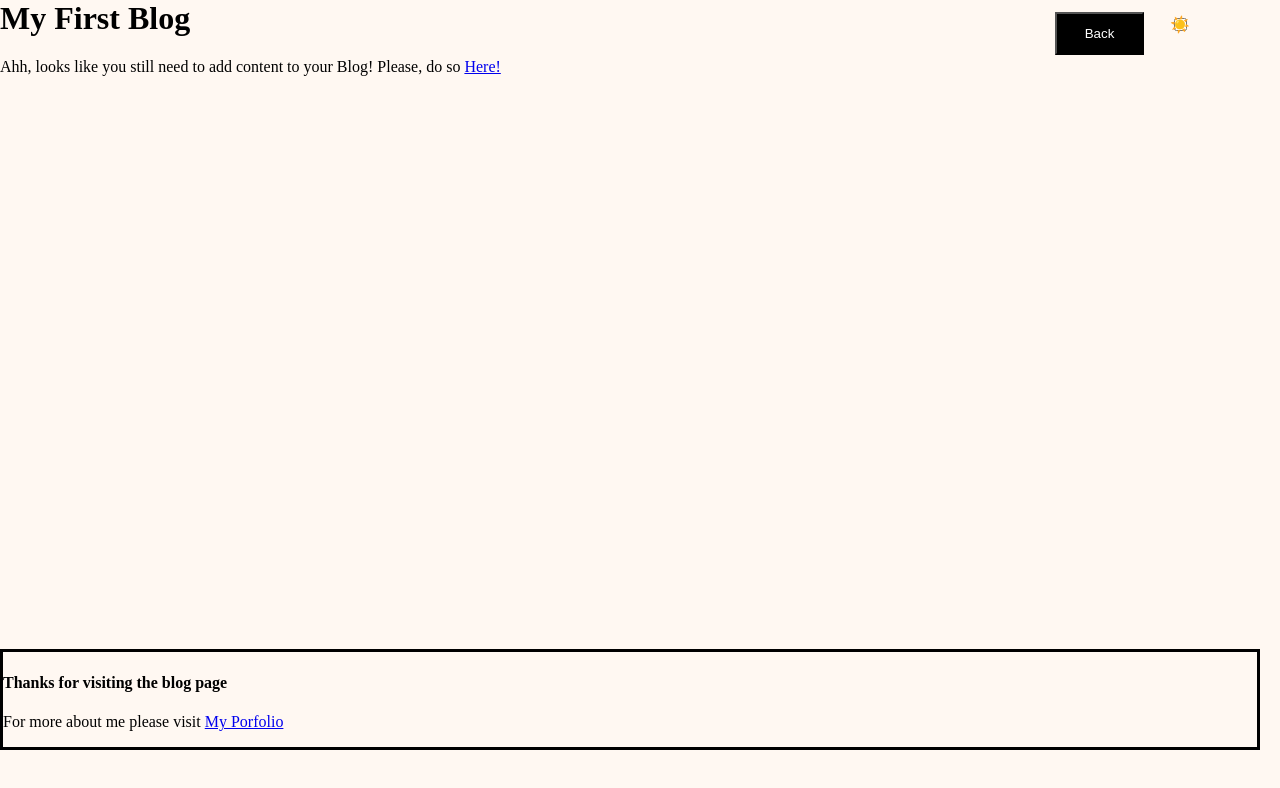
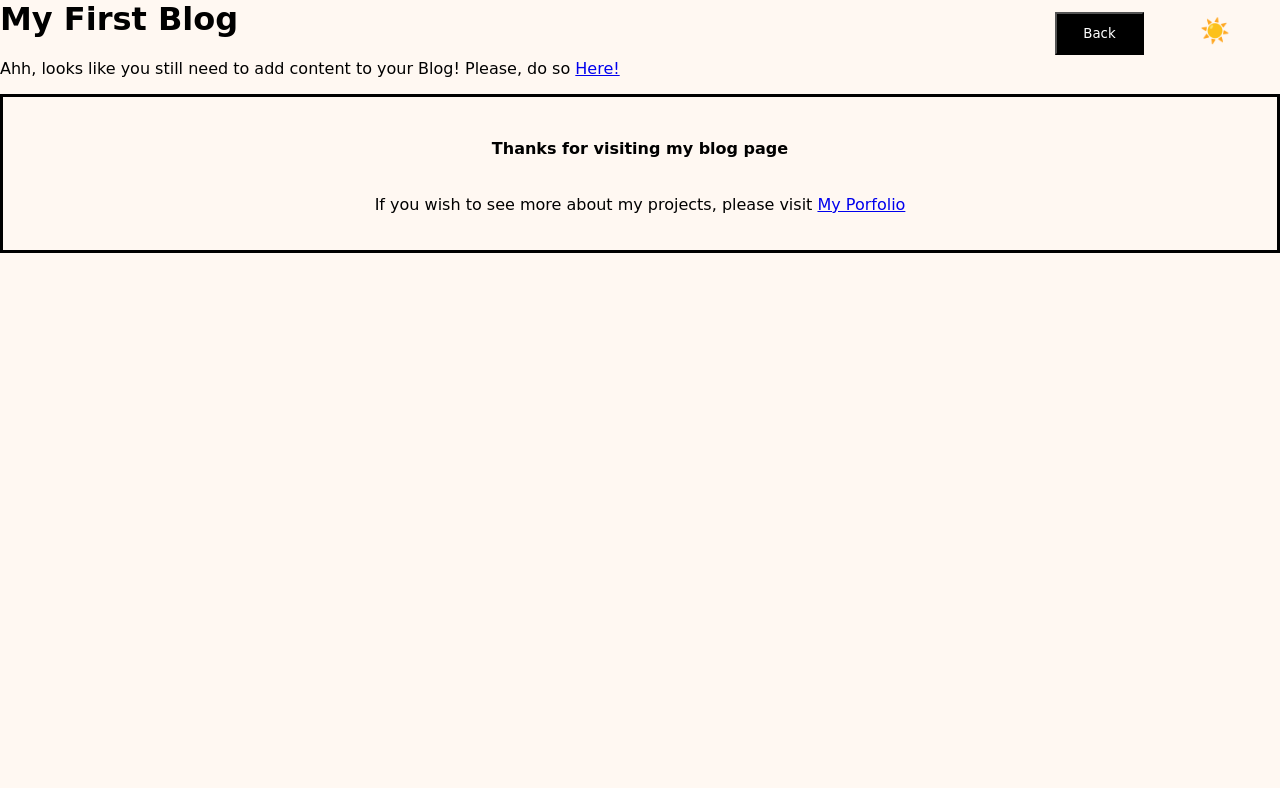
Before and after one commit to rennancruz/rennan-blog, a plain HTML site: page blog.html in a window 1280 px wide. Drawn offline with Linux system fonts and the light colour scheme.

Commit message:
Adding final work for personal blog

```diff
--- a/assets/css/blog.css
+++ b/assets/css/blog.css
@@ -1,61 +1,11 @@
 body {
   margin: 0;
+  display: flex;
+  flex-direction: column;
 }
 
 h1 {
   margin-top: 0;
-}
-
-/* Dark Mode */
-.dark {
-  background-color: #243447;
-  height: 100vh;
-  color: #bebebe;
-}
-
-.dark li a {
-  color: #bebebe;
-}
-
-.dark li a:hover {
-  background-color: #111;
-}
-
-/* Light Mode */
-.light {
-  background-color: #fff8f2;
-  color: black;
-  height: 100vh;
-}
-
-.light li a {
-  color: black;
-}
-
-.light li a:hover {
-  background-color: rgb(29, 128, 210);
-}
-
-/* Styling the Switch button */
-.switch {
-  position: fixed;
-  right: 50px;
-  top: 15px;
-  display: inline-block;
-  width: 60px;
-  height: 34px;
-}
-
-/* The slider */
-.slider {
-  position: absolute;
-  cursor: pointer;
-  top: 0;
-  left: 0;
-  right: 0;
-  bottom: 0;
-  -webkit-transition: 0.4s;
-  transition: 0.4s;
 }
 
 #back-btn {
@@ -67,12 +17,14 @@ h1 {
   background-color: black;
   color: white;
 }
+
 footer {
-  position: fixed;
+  display: flex;
+  flex-direction: column;
+  margin-top: auto;
+  padding: 20px;
+  text-align: center;
   border-style: solid;
-  width: 98%;
-
-  bottom: 50px;
 }
 
 .blog-post {
@@ -88,7 +40,3 @@ footer {
     margin-top: 0;
   }
 }
-
-/* .dark {
-  border-color: white;
-} */
--- a/assets/css/form.css
+++ b/assets/css/form.css
@@ -15,50 +15,6 @@ header h1 {
   text-align: center;
 }
 
-/* Dark Mode */
-.dark {
-  background-color: #243447;
-  height: 100vh;
-  color: #bebebe;
-}
-
-/* Light Mode */
-.light {
-  background-color: #fff8f2;
-  color: black;
-  height: 100vh;
-}
-
-/* The switch - the box around the slider */
-.switch {
-  position: fixed;
-  right: 50px;
-  top: 10px;
-  display: inline-block;
-  width: 60px;
-  height: 34px;
-}
-
-/* Hide default HTML checkbox */
-.switch input {
-  opacity: 0;
-  width: 0;
-  height: 0;
-}
-
-/* The slider */
-.slider {
-  position: absolute;
-  cursor: pointer;
-  top: 0;
-  left: 0;
-  right: 0;
-  bottom: 0;
-  /* background-color: #ccc; */
-  /* -webkit-transition: 0.4s;
-  transition: 0.4s; */
-}
-
 section {
   display: flex;
   flex-direction: column;
@@ -71,9 +27,4 @@ section {
 #submit-btn {
   background-color: black;
   color: white;
-  /* position: fixed; */
-  /* bottom: 250px;
-  width: 150px;
-  height: 25px;
-  right: 150px; */
 }
--- a/assets/css/style.css
+++ b/assets/css/style.css
@@ -4,3 +4,53 @@
 body {
   padding: 0;
 }
+
+/* Dark Mode */
+.dark {
+  background-color: #243447;
+  height: 100vh;
+  color: #bebebe;
+}
+
+.dark li a {
+  color: #bebebe;
+}
+
+.dark li a:hover {
+  background-color: #111;
+}
+
+/* Light Mode */
+.light {
+  background-color: #fff8f2;
+  color: black;
+  height: 100vh;
+}
+
+.light li a {
+  color: black;
+}
+
+.light li a:hover {
+  background-color: rgb(29, 128, 210);
+}
+
+/* Styling the Switch emoji */
+.switch {
+  position: fixed;
+  right: 50px;
+  top: 15px;
+  display: inline-block;
+  width: 60px;
+  height: 34px;
+}
+
+/* The emoji switcher */
+.emoji-switch {
+  position: relative;
+  display: flex;
+  flex-wrap: wrap;
+  justify-content: end;
+  inset: -22px 0px 0px 0px;
+  font-size: x-large;
+}
--- a/assets/javascript/logic.js
+++ b/assets/javascript/logic.js
@@ -1,4 +1,3 @@
-const themeSwitcher = document.querySelector("#theme");
 const container = document.querySelector(".container");
 const themeEmoji = document.querySelector("#theme-text");
 
@@ -6,14 +5,14 @@ console.log(document);
 
 let mode = "light";
 
-themeSwitcher.addEventListener("click", function () {
+themeEmoji.addEventListener("click", function () {
   if (mode === "dark") {
     mode = "light";
     container.setAttribute("class", "light");
-    themeEmoji.textContent("☀️");
+    themeEmoji.textContent = "☀️";
   } else {
     mode = "dark";
     container.setAttribute("class", "dark");
-    themeEmoji.textContent("🌙");
+    themeEmoji.textContent = "🌙";
   }
 });
--- a/blog.html
+++ b/blog.html
@@ -3,7 +3,7 @@
   <head>
     <meta charset="UTF-8" />
     <meta name="viewport" content="width=device-width, initial-scale=1.0" />
-    <link rel="stylesheet" href="./assets/css/styles.css" />
+    <link rel="stylesheet" href="./assets/css/style.css" />
     <link rel="stylesheet" href="./assets/css/blog.css" />
     <title>My Blog</title>
   </head>
@@ -13,8 +13,7 @@
         <h1>My First Blog</h1>
         <button id="back-btn" class="btn">Back</button>
         <label class="switch">
-          <input type="checkbox" id="theme" />
-          <span class="slider">☀️</span>
+          <p class="emoji-switch" id="theme-text">☀️</p>
         </label>
       </header>
       <main>
@@ -23,10 +22,13 @@
       </main>
 
       <footer>
-        <h4>Thanks for visiting the blog page</h4>
+        <h4>Thanks for visiting my blog page</h4>
         <p>
-          For more about me please visit
-          <a href="https://github.com/rennancruz">My Porfolio</a>
+          If you wish to see more about my projects, please visit
+          <a
+            href="https://rennancruz.github.io/portfolio/portfolio/portfolio-index.html"
+            >My Porfolio</a
+          >
         </p>
       </footer>
       <script src="./assets/javascript/logic.js"></script>
```
Also changed, not shown: assets/javascript/form.js (+14 -5 lines), index.html (+13 -8 lines), assets/100-web-apis-challenge-demo.gif (deleted), 2 other files.
